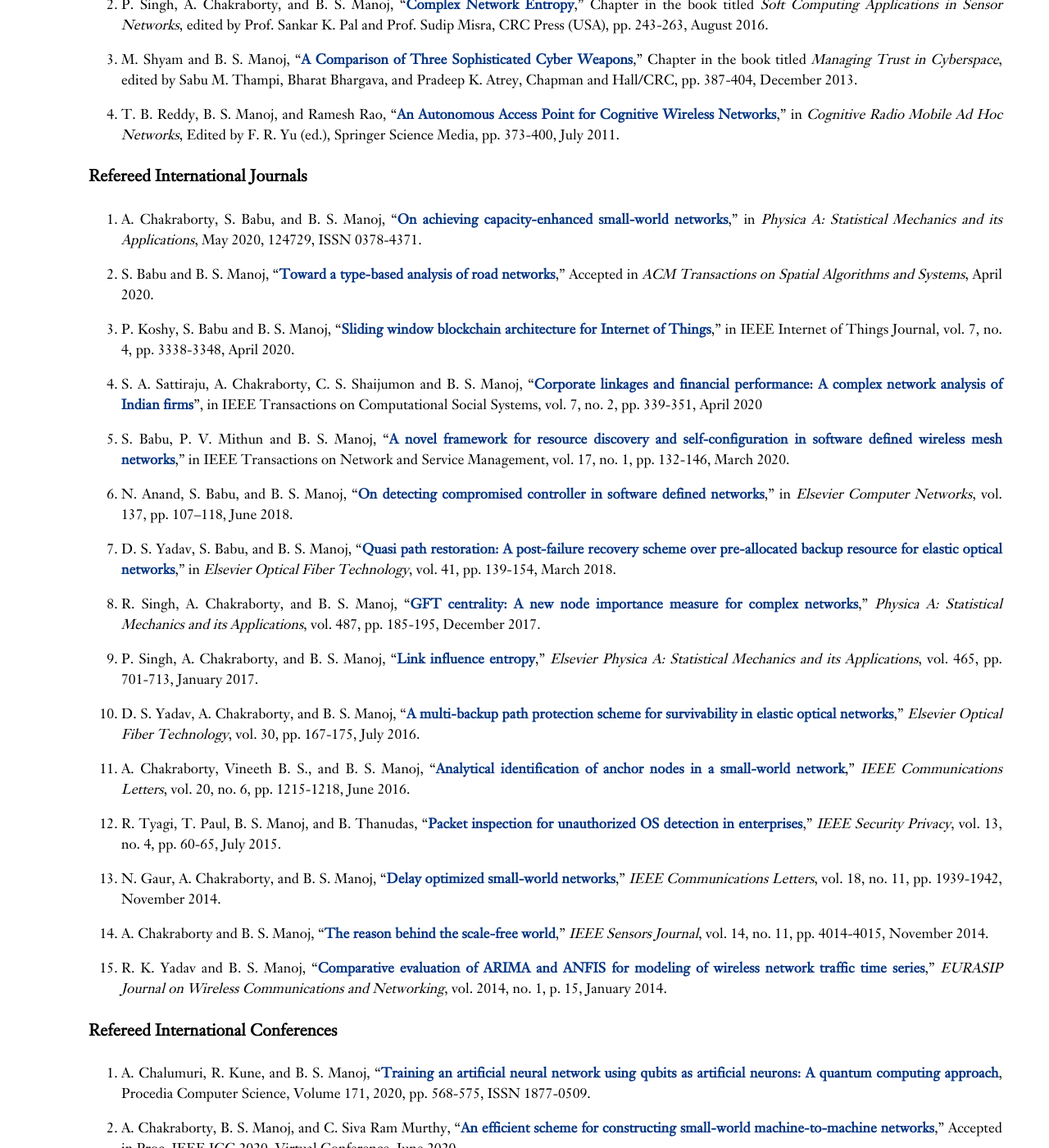
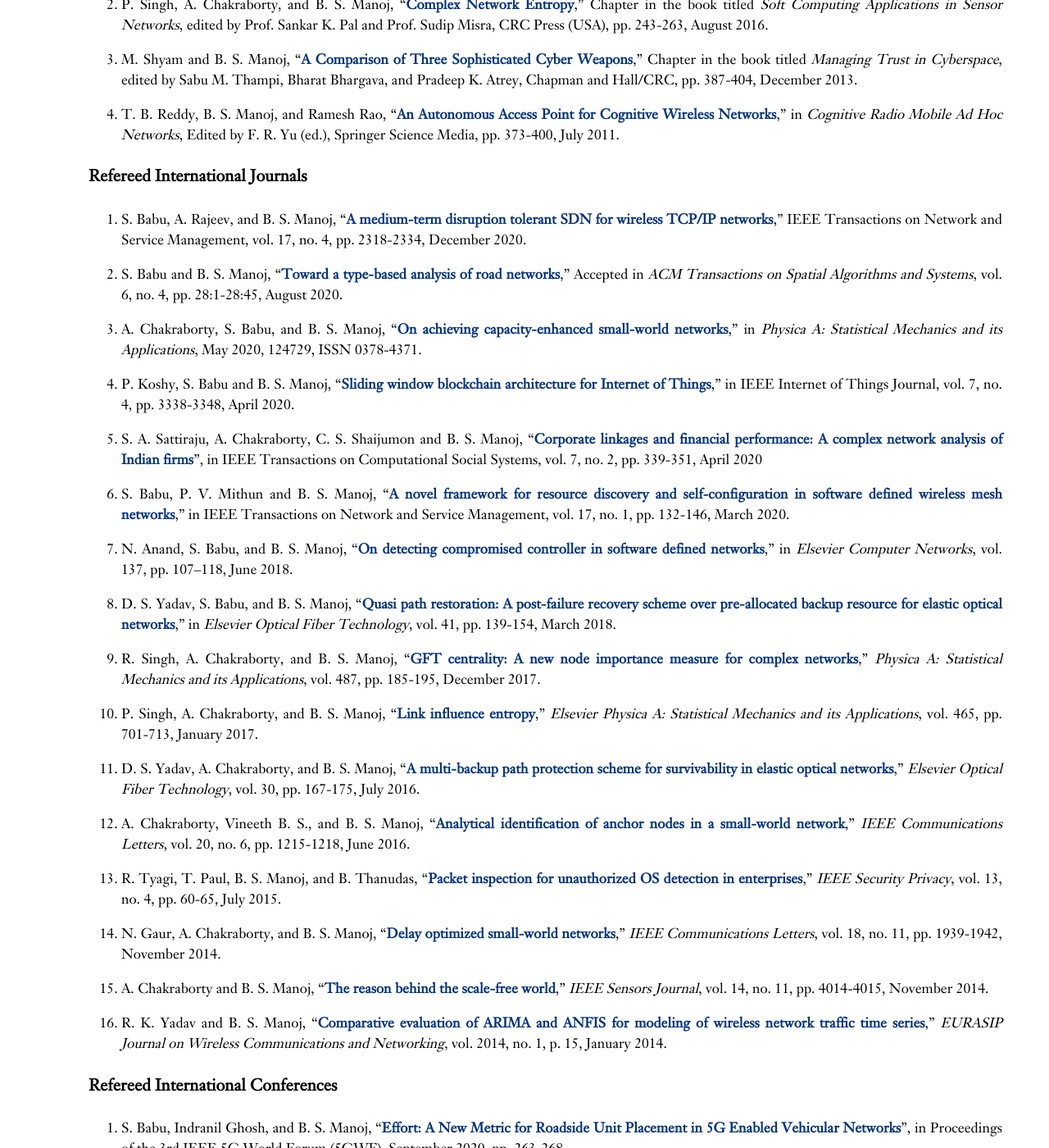
Before and after one commit to iist-sysnet/iist-sysnet.github.io, a Jekyll site: the page built from publications.md, in a window 1280 px wide and 1400 px high, scrolled down 517 px. Shown: the whole window at 82% size. Built offline with Jekyll 4.4.1, drawn with Linux system fonts in a browser that asks for light colours; some of the changed text lies outside the part shown.

Commit message:
Update publications.md

```diff
--- a/publications.md
+++ b/publications.md
@@ -34,9 +34,11 @@ Springer Science Media, pp. 373-400, July 2011.
 
 #### Refereed International Journals
 
-15. A. Chakraborty, S. Babu, and B. S. Manoj, "[**On achieving capacity-enhanced small-world networks**](https://doi.org/10.1016/j.physa.2020.124729){:target="_blank"}," in *Physica A: Statistical Mechanics and its Applications*, May 2020, 124729, ISSN 0378-4371.
+16. S. Babu, A. Rajeev, and B. S. Manoj, "[**A medium-term disruption tolerant SDN for wireless TCP/IP networks**](https://doi.org/10.1109/TNSM.2020.3023889){:target="_blank"}," IEEE Transactions on Network and Service Management, vol. 17, no. 4, pp. 2318-2334, December 2020.
 
-14. S. Babu and B. S. Manoj, "[**Toward a type-based analysis of road networks**](https://dl.acm.org/doi/10.1145/3397579){:target="_blank"}," Accepted in *ACM Transactions on Spatial Algorithms and Systems*, April 2020.
+15. S. Babu and B. S. Manoj, "[**Toward a type-based analysis of road networks**](https://dl.acm.org/doi/10.1145/3397579){:target="_blank"}," Accepted in *ACM Transactions on Spatial Algorithms and Systems*, vol. 6, no. 4, pp. 28:1-28:45, August 2020.
+
+14. A. Chakraborty, S. Babu, and B. S. Manoj, "[**On achieving capacity-enhanced small-world networks**](https://doi.org/10.1016/j.physa.2020.124729){:target="_blank"}," in *Physica A: Statistical Mechanics and its Applications*, May 2020, 124729, ISSN 0378-4371.
 
 13.  P. Koshy, S. Babu and B. S. Manoj, "[**Sliding window blockchain architecture for Internet of Things**](https://doi.org/10.1109/JIOT.2020.2967119){:target="_blank"}," in IEEE Internet of Things Journal, vol. 7, no. 4, pp. 3338-3348, April 2020.
 
@@ -85,6 +87,10 @@ p. 15, January 2014.
 
 
 #### Refereed International Conferences
+
+36. S. Babu, Indranil Ghosh, and B. S. Manoj, "[**Effort: A New Metric for Roadside Unit Placement in 5G Enabled Vehicular Networks**](https://doi.org/10.1109/5GWF49715.2020.9221228){:target="_blank"}", in Proceedings of the 3rd IEEE 5G World Forum (5GWF), September 2020, pp. 263-268.
+
+35. D. Dalai, S. Babu, and B. S. Manoj, "[**On Using Edge Servers in 5G Satellite Networks**](https://doi.org/10.1109/5GWF49715.2020.9221366){:target="_blank"}", in Proceedings of the 3rd IEEE 5G World Forum (5GWF), Sep. 2020, pp. 553-558.
 
 34. A. Chalumuri, R. Kune, and B. S. Manoj, "[**Training an artificial neural network using qubits as artificial neurons: A quantum computing approach**](https://doi.org/10.1016/j.procs.2020.04.061){:target="_blank"}, Procedia Computer Science, Volume 171, 2020, pp. 568-575, ISSN 1877-0509.
 
```
